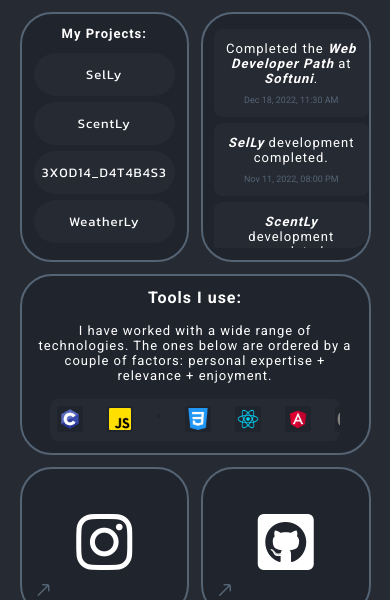
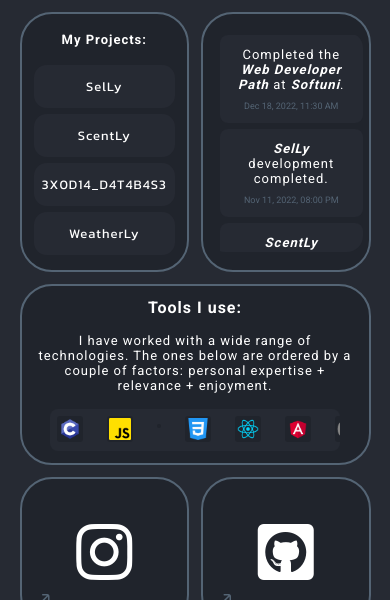
Before and after one commit to dimanrikalov/dimanrikalov-website, a plain HTML site: page index.html in a window 390 px wide. Shown: the part 500-1100 px from the top of the page. Drawn offline with nearby package versions, Linux system fonts and the light colour scheme; a script that the page names is missing.

Commit message:
Fixed some border radiuses and paddings

```diff
--- a/chromeMediaQueries.css
+++ b/chromeMediaQueries.css
@@ -51,7 +51,7 @@
 	}
 	.product-card div,
 	.to-do-card {
-		padding: 12px 0 !important;
+		padding: 18px 6px !important;
 		display: flex !important;
 	}
 	.profile-card div {
@@ -78,20 +78,21 @@
 	.product-card,
 	.to-do-card {
 		width: 100% !important;
-		height: 250px !important;
+		height: 260px !important;
 	}
 	.product-card div {
 		width: 100% !important;
-		gap: 0 !important;
+		gap: 0px !important;
 		flex-direction: column !important;
 		align-items: center !important;
 	}
 	.product-card div ul {
-		width: 85% !important;
+		width: 100% !important;
 		gap: 6px !important;
 	}
 	.product-card div ul li {
 		padding: 12px !important;
+		border-radius: 0.8rem !important;
 		width: 100% !important;
 	}
 	.to-do-card {
--- a/public/chromeMediaQueries.css
+++ b/public/chromeMediaQueries.css
@@ -51,7 +51,7 @@
 	}
 	.product-card div,
 	.to-do-card {
-		padding: 12px 0 !important;
+		padding: 18px 6px !important;
 		display: flex !important;
 	}
 	.profile-card div {
@@ -78,20 +78,21 @@
 	.product-card,
 	.to-do-card {
 		width: 100% !important;
-		height: 250px !important;
+		height: 260px !important;
 	}
 	.product-card div {
 		width: 100% !important;
-		gap: 0 !important;
+		gap: 0px !important;
 		flex-direction: column !important;
 		align-items: center !important;
 	}
 	.product-card div ul {
-		width: 85% !important;
+		width: 100% !important;
 		gap: 6px !important;
 	}
 	.product-card div ul li {
 		padding: 12px !important;
+		border-radius: 0.8rem !important;
 		width: 100% !important;
 	}
 	.to-do-card {
--- a/public/safariMediaQueries.css
+++ b/public/safariMediaQueries.css
@@ -51,7 +51,7 @@
 	}
 	.product-card div,
 	.to-do-card {
-		padding: 12px 0 !important;
+		padding: 9px 6px !important;
 		display: flex !important;
 	}
 	.profile-card div {
@@ -90,11 +90,12 @@
 		align-items: center !important;
 	}
 	.product-card div ul {
-		width: 85% !important;
+		width: 100% !important;
 		gap: 6px !important;
 	}
 	.product-card div ul li {
 		padding: 12px !important;
+		border-radius: 0.8rem !important;
 		width: 100% !important;
 	}
 	.to-do-card {
--- a/public/styles.css
+++ b/public/styles.css
@@ -358,7 +358,7 @@ a.selected {
 }
 .to-do-card {
 	grid-area: to-do-card;
-	padding: 19px 0;
+	padding: 26px 0;
 }
 .article-card div,
 .to-do-card ul,
--- a/safariMediaQueries.css
+++ b/safariMediaQueries.css
@@ -51,7 +51,7 @@
 	}
 	.product-card div,
 	.to-do-card {
-		padding: 12px 0 !important;
+		padding: 9px 6px !important;
 		display: flex !important;
 	}
 	.profile-card div {
@@ -90,11 +90,12 @@
 		align-items: center !important;
 	}
 	.product-card div ul {
-		width: 85% !important;
+		width: 100% !important;
 		gap: 6px !important;
 	}
 	.product-card div ul li {
 		padding: 12px !important;
+		border-radius: 0.8rem !important;
 		width: 100% !important;
 	}
 	.to-do-card {
--- a/styles.css
+++ b/styles.css
@@ -358,7 +358,7 @@ a.selected {
 }
 .to-do-card {
 	grid-area: to-do-card;
-	padding: 19px 0;
+	padding: 26px 0;
 }
 .article-card div,
 .to-do-card ul,
```
